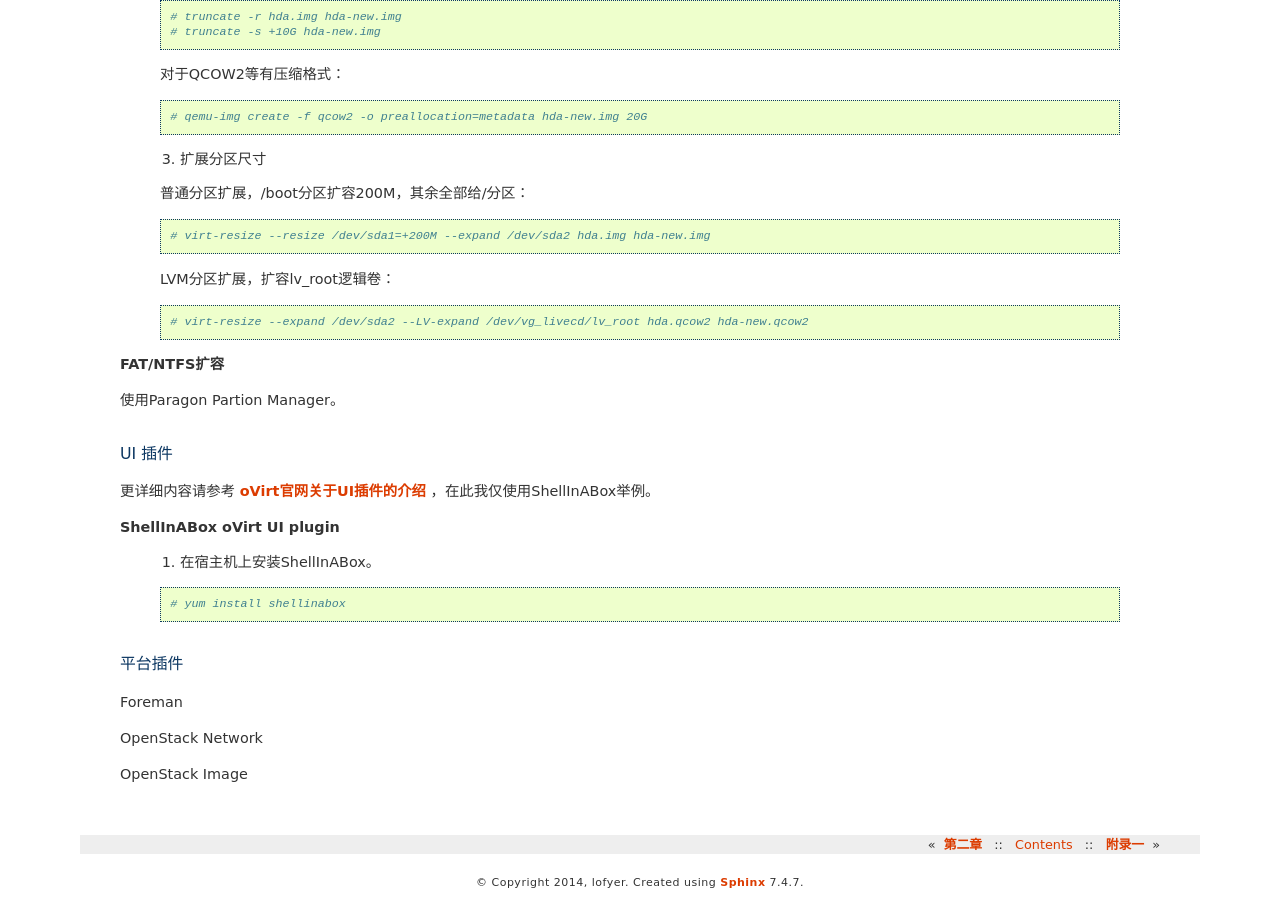
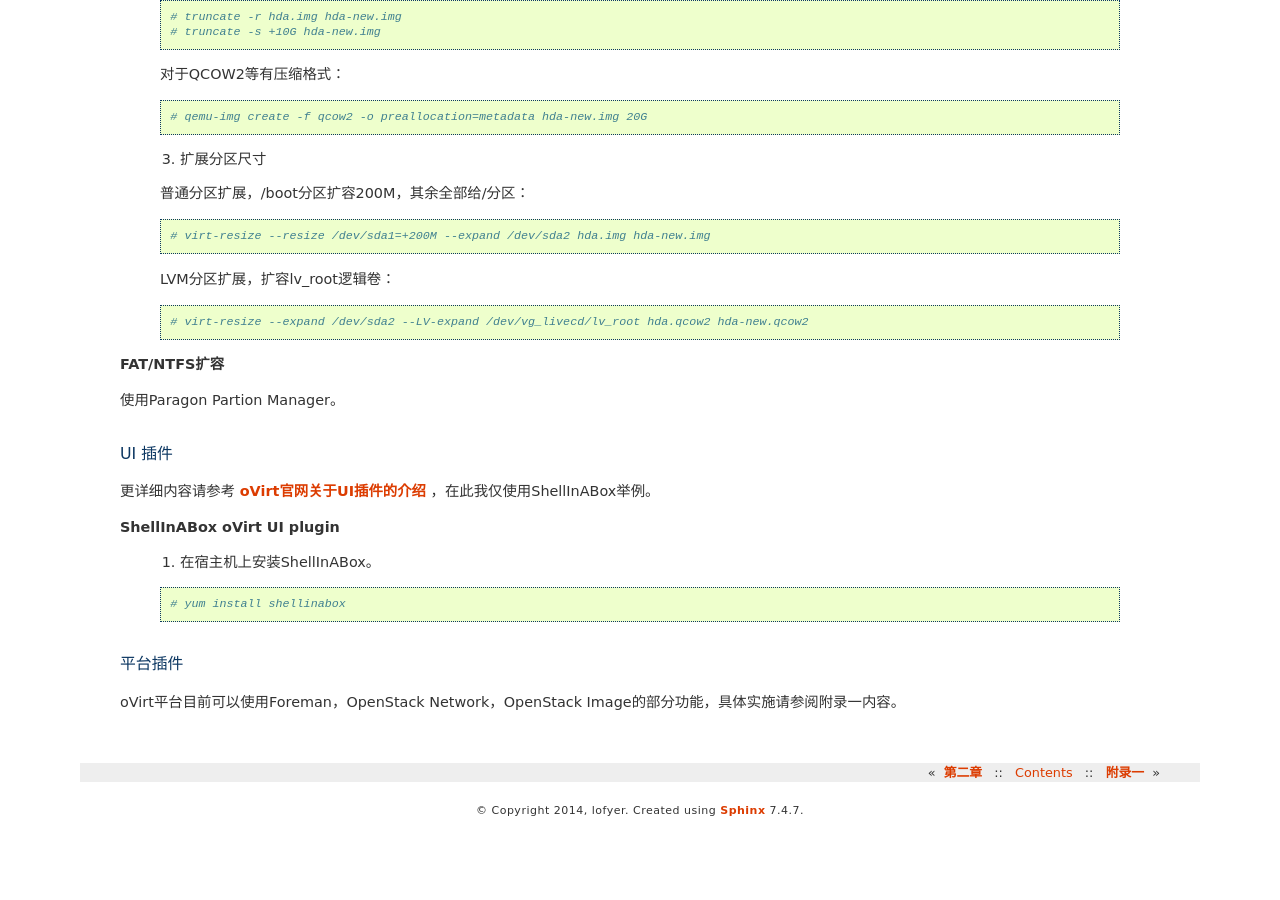
Before and after one commit to lofyer/InTheCloud, a Sphinx documentation site: the page built from source/posts/ch03.rst, in a window 1280 px wide and 900 px high, scrolled down 16166 px. Built offline with Sphinx 7.4.7, drawn with Linux system fonts in a browser that asks for light colours; formulas are drawn with MathJax 3; after the commit the page ends 16994 px from its top, so only the background shows below that.

Commit message:
准备添加附录

```diff
--- a/source/posts/ch03.rst
+++ b/source/posts/ch03.rst
@@ -857,8 +857,4 @@ UI 插件
 平台插件
 ~~~~~~~~~~~~~~~~~
 
-Foreman
-
-OpenStack Network
-
-OpenStack Image
+oVirt平台目前可以使用Foreman，OpenStack Network，OpenStack Image的部分功能，具体实施请参阅附录一内容。
```
Also changed, not shown: source/posts/appendix01.rst (+5 -5 lines).
